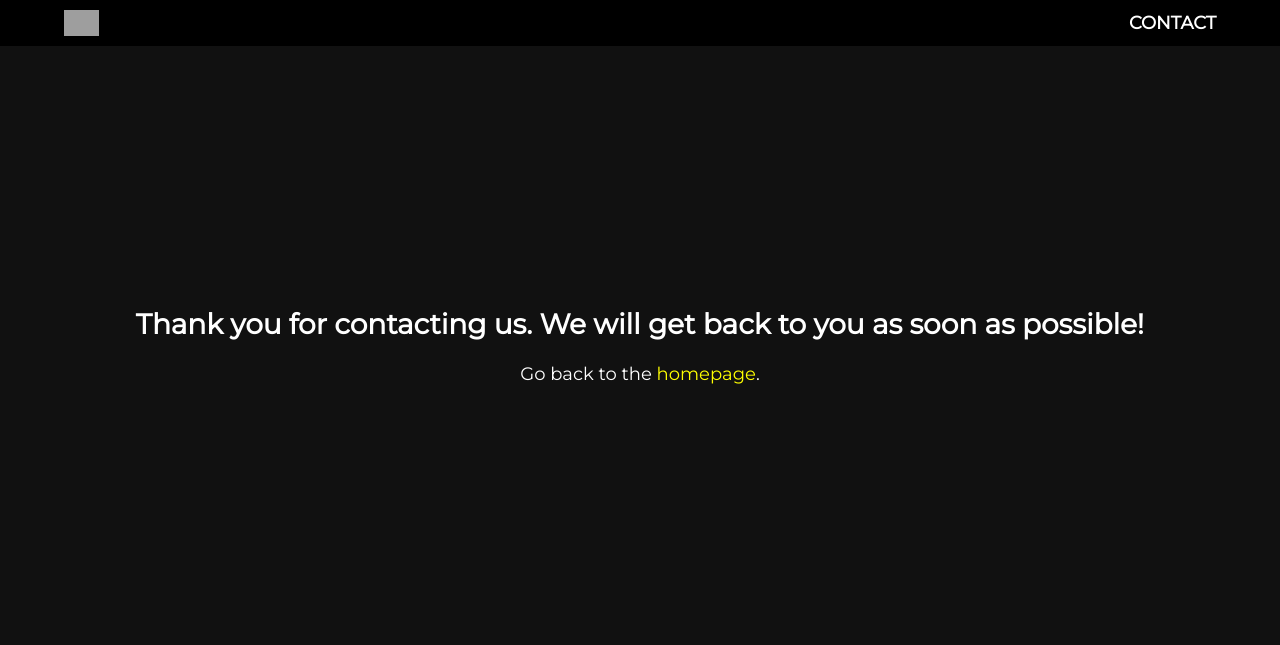
After one commit to Douaa19/OriginartProject, a PHP site: page /back.php in a window 1280 px wide. The commit adds this page. Shown: the top 645 px of the page. Run offline with PHP 8.4, Linux system fonts and the light colour scheme; some web fonts are replaced; grey boxes are pictures that could not be loaded.

Commit message:
backEndSendMail

```diff
--- /dev/null
+++ b/back.php
@@ -0,0 +1,46 @@
+<!DOCTYPE html>
+<html lang="en">
+  <head>
+    <meta charset="UTF-8" />
+    <meta http-equiv="X-UA-Compatible" content="IE=edge" />
+    <meta name="viewport" content="width=device-width, initial-scale=1.0" />
+    <link rel="stylesheet" href="./style/header.css" />
+    <link rel="stylesheet" href="./style/footer.css" />
+    <link rel="stylesheet" href="./style/back.css" />
+    <title>Document</title>
+  </head>
+  <body>
+    <header class="container">
+      <nav>
+        <img src="./images/Or logo-white.svg" alt="" />
+        <div class="link">
+          <span>Contact</span>
+        </div>
+      </nav>
+    </header>
+    <section class="text-back">
+      <div class="container">
+        <h2>
+          Thank you for contacting us. We will get back to you as soon as
+          possible!
+        </h2>
+        <p class="back">Go back to the <a href="index.php">homepage</a>.</p>
+      </div>
+    </section>
+    <footer>
+      <div class="container">
+        <div class="part-one">
+          <img src="./images/Originart logo-white.svg" alt="" />
+          <p>L'originalité, c'est ce qui nous libère de la routine</p>
+        </div>
+        <div class="part-two">
+          <img src="./images/Or logo-white.svg" alt="" />
+          <div class="copy-right">
+            <span>©&nbsp</span>
+            <span>2023</span>
+          </div>
+        </div>
+      </div>
+    </footer>
+  </body>
+</html>
--- a/index.html
+++ b/index.php
@@ -36,7 +36,7 @@
       <div class="container">
         <div class="form">
           <h1>contact us</h1>
-          <form action="email.php" method="POST">
+          <form action="./email.php" method="post">
             <div class="name">
               <input type="text" name="name" placeholder="name" />
             </div>
@@ -56,7 +56,7 @@
               ></textarea>
             </div>
             <div class="btn">
-                <button type="submit" class="custom-btn btn-5">submit</button>
+                <button type="submit" name="submit" class="custom-btn btn-5">submit</button>
             </div>
           </form>
         </div>
--- /dev/null
+++ b/style/back.css
@@ -0,0 +1,34 @@
+.text-back {
+    height: 75vh;
+    width: 100%;
+    background-color: #111111;
+    color: #FFFFFF;
+    font-family: 'Montserrat';
+    display: flex;
+    align-items: center;
+    justify-content: center;
+    text-align: center;
+}
+
+.text-back h2 {
+    font-size: 28px;
+    font-weight: 700;
+    margin-bottom: 22px;
+}
+
+.text-back p {
+    font-size: 18px;
+}
+
+.text-back a {
+    text-decoration: none;
+    color: yellow;
+    -webkit-transition: all 0.5s ease;
+    -moz-transition: all 0.5s ease;
+    -o-transition: all 0.5s ease;
+    transition: all 0.5s ease;
+}
+
+.text-back a:hover {
+    letter-spacing: 1px;
+}
```
Also changed, not shown: email.php (+10 -3 lines).
